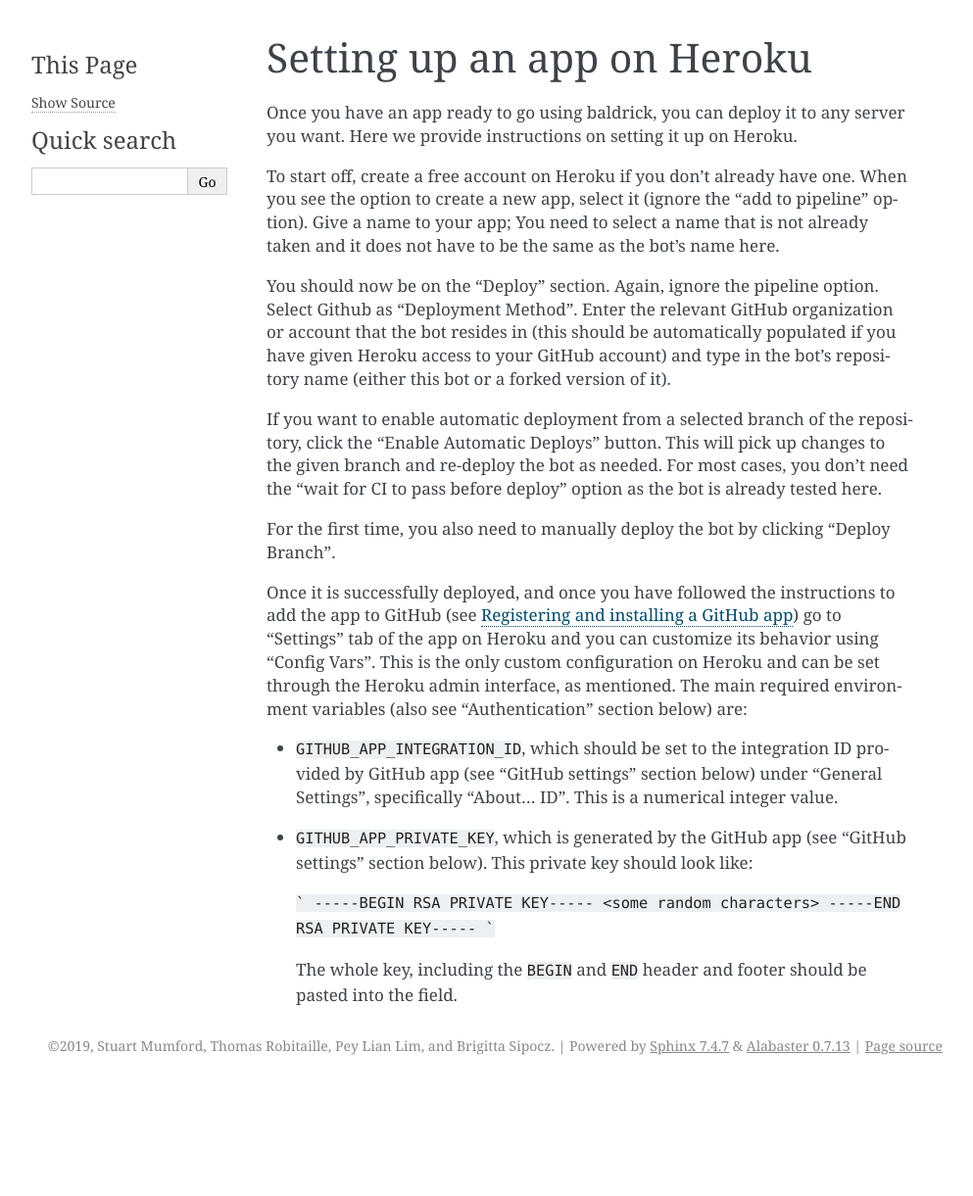
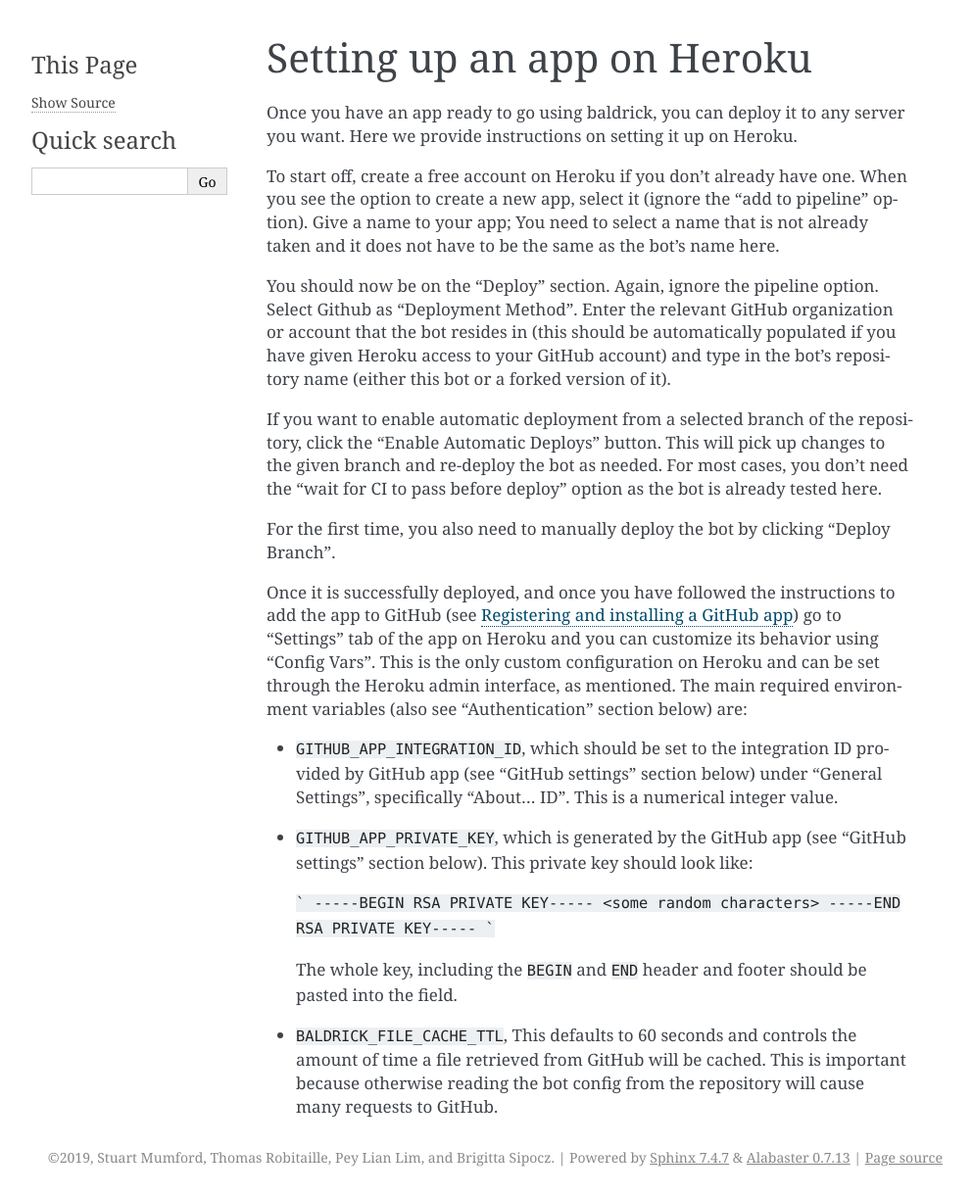
Before and after one commit to OpenAstronomy/baldrick, a Sphinx documentation site: the page built from doc/heroku.rst, in a window 1280 px wide. Shown: the whole page at 98% size, without its empty margins (148-1141 px from the left). Built offline with Sphinx 7.4.7, drawn with Linux system fonts in a browser that asks for light colours; before the commit the page ends 1107 px from its top, so only the background shows below that.

Commit message:
Add a line about the TTL

```diff
--- a/doc/heroku.rst
+++ b/doc/heroku.rst
@@ -50,3 +50,8 @@
 
   The whole key, including the ``BEGIN`` and ``END`` header and footer
   should be pasted into the field.
+
+* ``BALDRICK_FILE_CACHE_TTL``, This defaults to 60 seconds and controls the
+  amount of time a file retrieved from GitHub will be cached. This is important
+  because otherwise reading the bot config from the repository will cause many
+  requests to GitHub.
```
